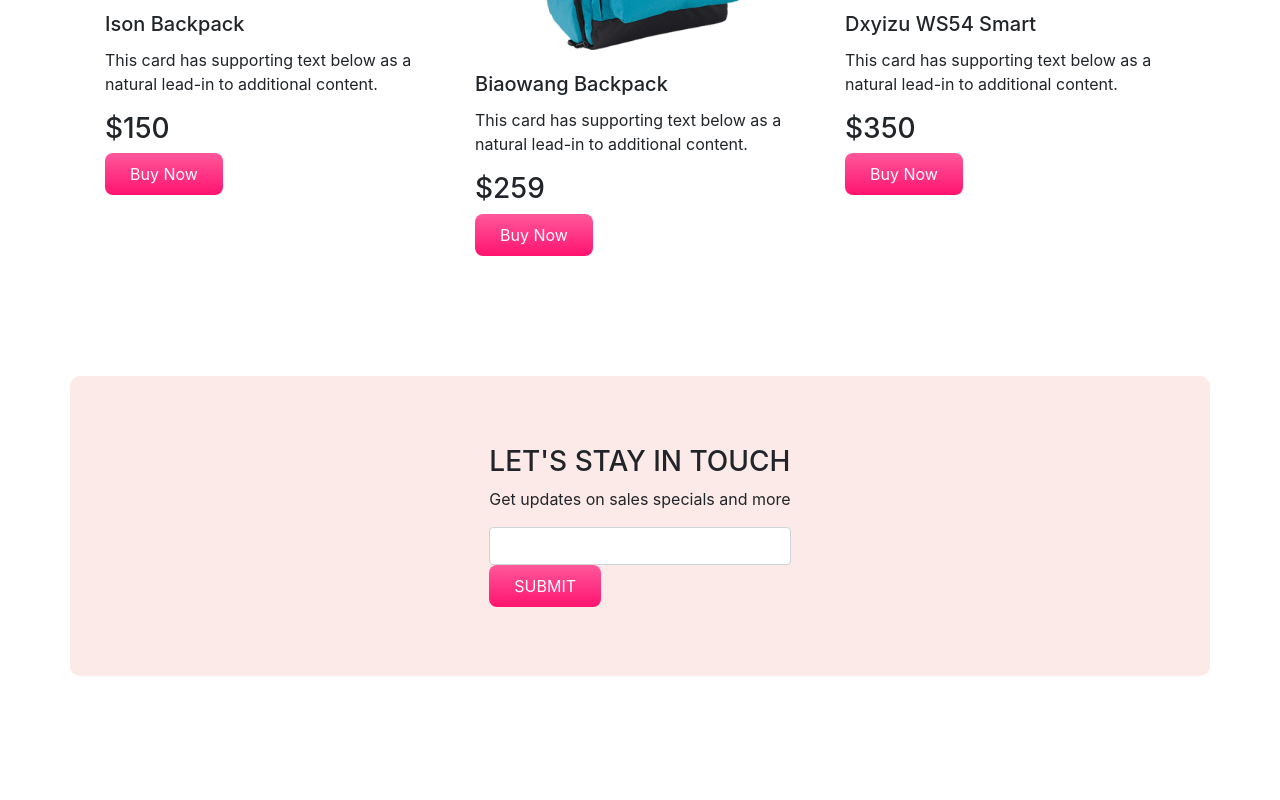
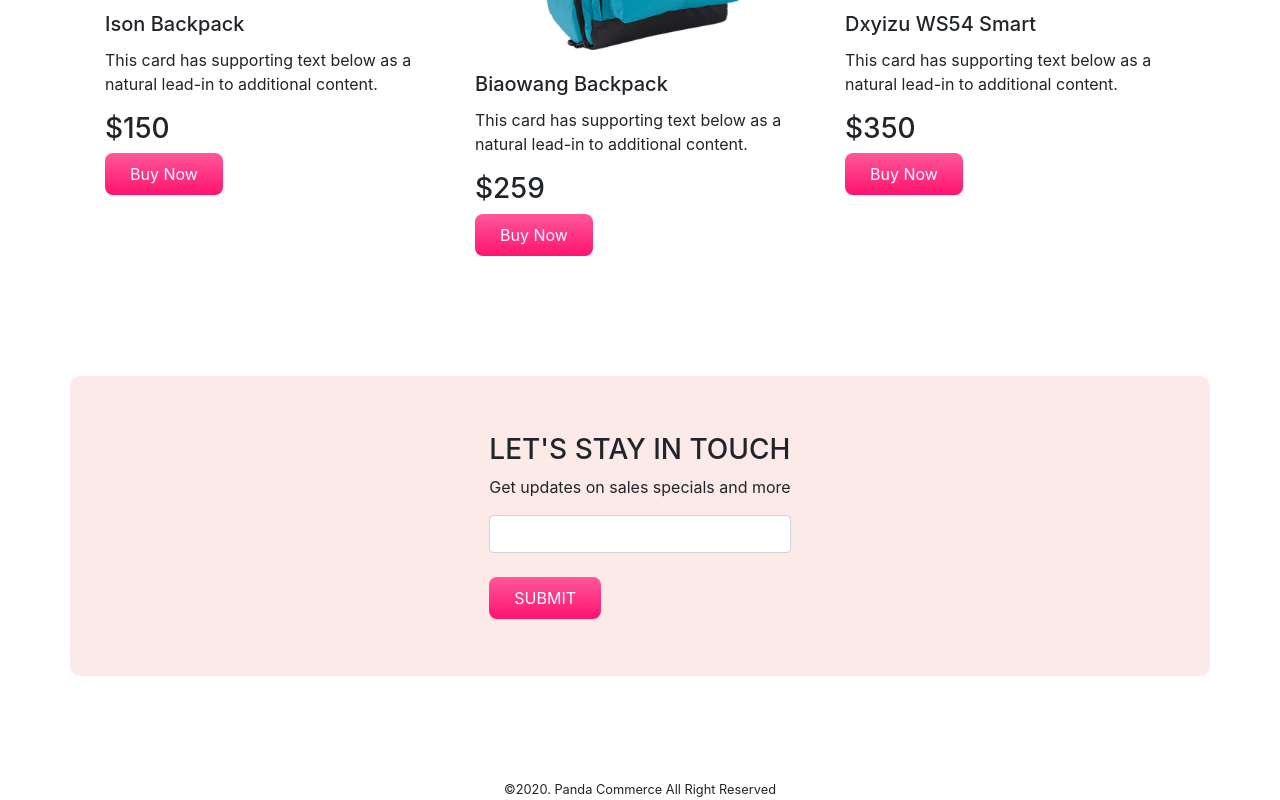
Before and after one commit to khalid548/panda-commerce2, a plain HTML site: page index.html in a window 1280 px wide. Shown: the part 1900-2700 px from the top of the page. Before the commit the page ends 2676 px from the top, so only its background shows below. Drawn offline with nearby package versions, Linux system fonts and the light colour scheme.

Commit message:
panda commerce done

```diff
--- a/index.html
+++ b/index.html
@@ -178,10 +178,16 @@
       <div>
         <h3>LET'S STAY IN TOUCH</h3>
         <p>Get updates on sales specials and more</p>
-        <input class="form-control" type="text">
+        <input class="form-control" type="text"><br>
         <button class="buy-now-button">SUBMIT</button>
       </div>
     </div>
+
+    <footer>
+      <small>
+        ©2020. Panda Commerce All Right Reserved
+      </small>
+    </footer>
 
     <script src="https://code.jquery.com/jquery-3.4.1.slim.min.js" integrity="sha384-J6qa4849blE2+poT4WnyKhv5vZF5SrPo0iEjwBvKU7imGFAV0wwj1yYfoRSJoZ+n" crossorigin="anonymous"></script>
     <script src="https://cdn.jsdelivr.net/npm/popper.js@1.16.0/dist/umd/popper.min.js" integrity="sha384-Q6E9RHvbIyZFJoft+2mJbHaEWldlvI9IOYy5n3zV9zzTtmI3UksdQRVvoxMfooAo" crossorigin="anonymous"></script>
--- a/style.css
+++ b/style.css
@@ -44,3 +44,6 @@
 #subscribe{
     height: 300px;
 }
+footer{
+    text-align: center;
+}
```
